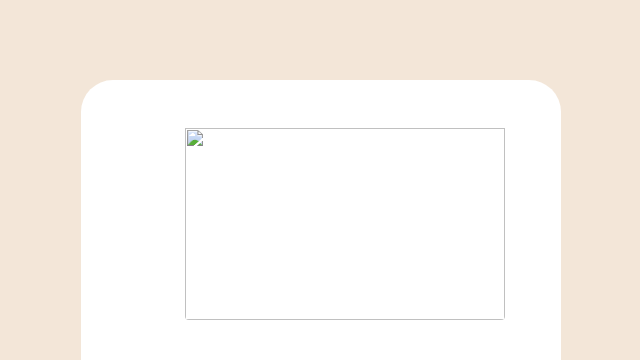
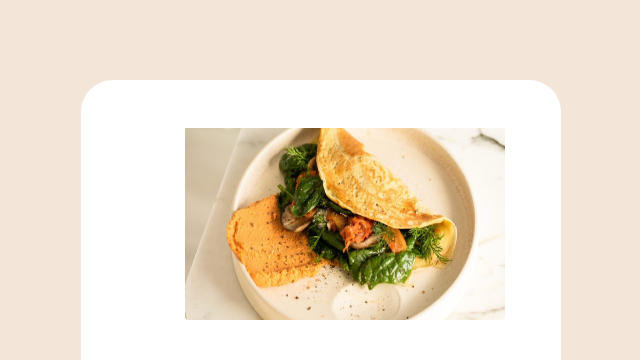
Before and after one commit to PorfirioMarques/projeto-front-01, a plain HTML site: page index.html in a window 1280 px wide. Shown: the top 360 px of the page, without its empty margins (319-959 px from the left). Drawn offline with Linux system fonts and the light colour scheme; a web font is replaced by a local one.

Commit message:
correção2 index.html

```diff
--- a/index.html
+++ b/index.html
@@ -14,7 +14,7 @@
   </style>
 </head>
 <body>
-<main class="conteudo"><div class="imagem"><img src="./recipe-page-main/assets/images/image-omelette.jpeg" alt=""></div>
+<main class="conteudo"><div class="imagem"><img src="./image-omelette.jpeg" alt=""></div>
 
  <article class="texto"><h1>Simple Omelette Recipe</h1>
 
```
